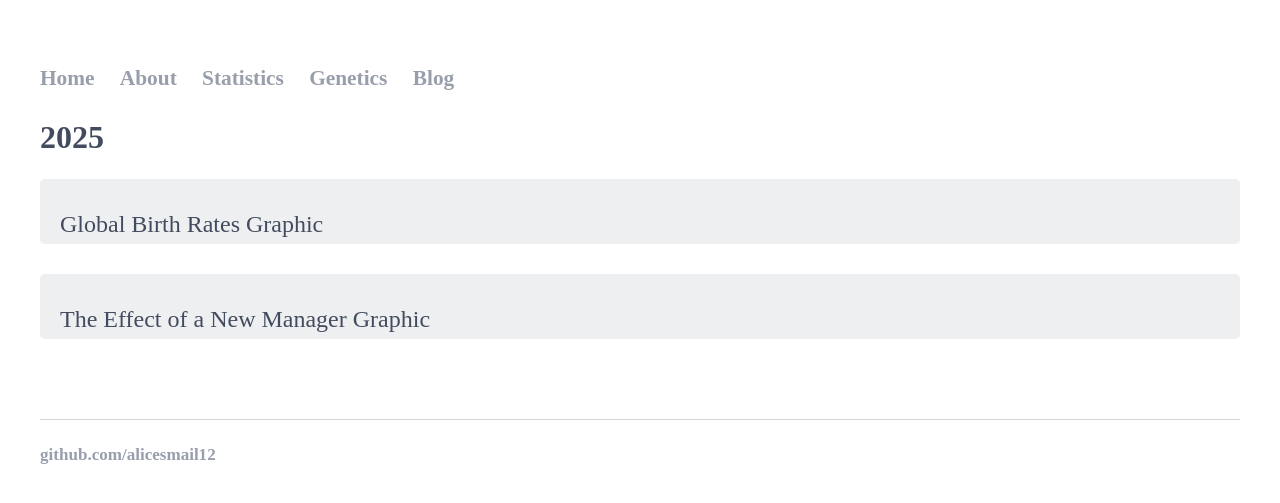
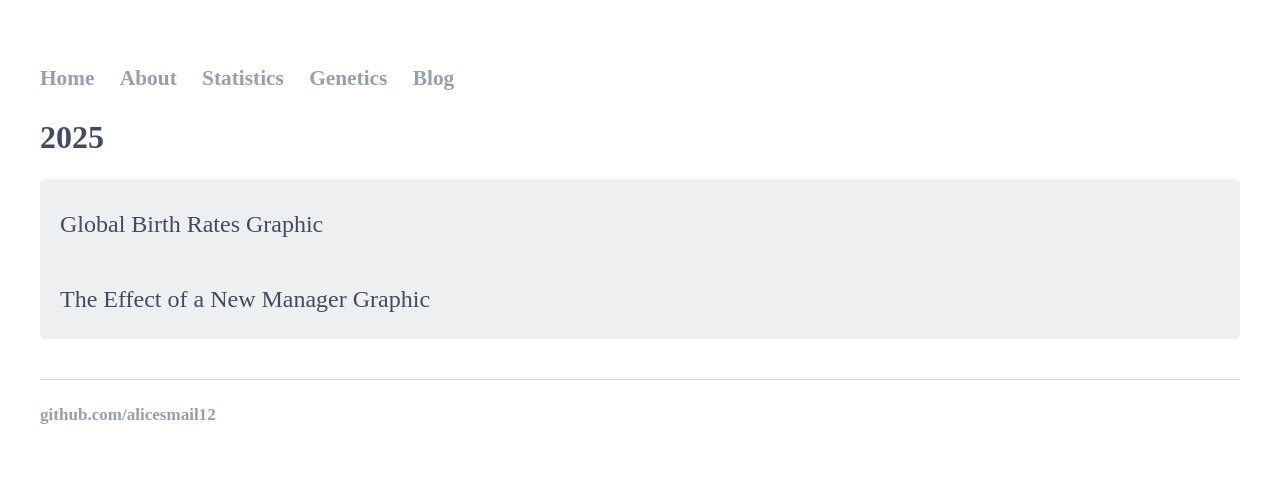
Before and after one commit to alicesmail12/alicesmail12.github.io, a Jekyll site: the page built from Blog/index.html, in a window 1280 px wide. Shown: the top 503 px of the page. Built offline with Jekyll 4.4.1, drawn with Linux system fonts in a browser that asks for light colours; some web fonts are replaced.

Commit message:
Update index.html

```diff
--- a/Blog/index.html
+++ b/Blog/index.html
@@ -10,7 +10,7 @@
 
 .portfolio1 {
     display: grid;
-    grid-template-rows: 80px 80px 50px;
+    grid-template-rows: 60px 60px 50px;
     grid-template-columns: repeat(1, 1fr);
     row-gap: 15px;
     column-gap: 20px
@@ -44,7 +44,7 @@
     font-weight: 500;
     cursor: pointer;
     width: 100%;
-    height: 65px;
+    height: 85px;
     text-align: center;
     background: #eeeff1;
     color: #434b5e;
```
